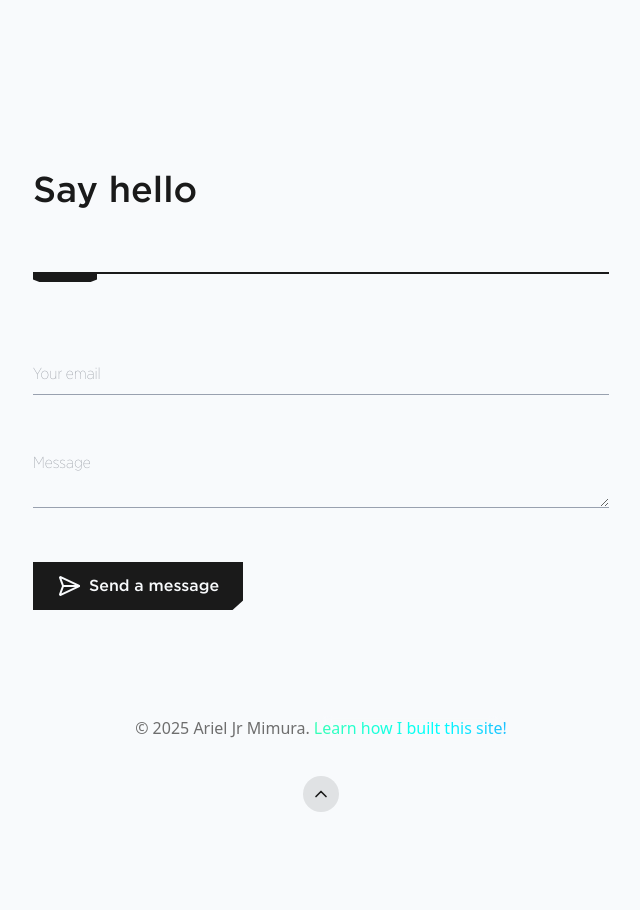
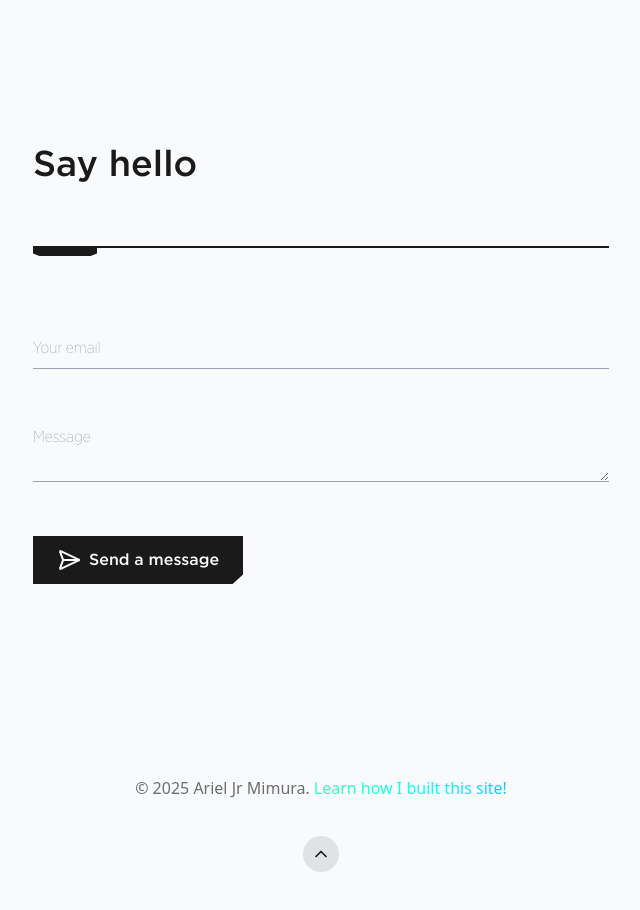
Before and after one commit to mimura-arieljr/chock, a React (Vite) app: page / in a window 1280 px wide. Shown: the part 2300-3210 px from the top of the page, without its empty margins (319-959 px from the left). Before the commit the page ends 3160 px from the top, so only its background shows below. Built offline with nearby package versions, Linux system fonts and the light colour scheme; a web font is replaced by a local one.

Commit message:
CHCK: Fixed footer spacing, removed unneccesary asset

```diff
--- a/src/components/ContactSection.tsx
+++ b/src/components/ContactSection.tsx
@@ -71,7 +71,7 @@ export const ContactSection = () => {
   };
 
   return (
-    <section id="Contact" className="min-h-[500px] flex items-center justify-center px-4">
+    <section id="Contact" className="min-h-[500px] flex items-center justify-center pb-20 px-4">
       <div className="max-w-xl w-full flex flex-col gap-y-8">
         <h2 className="text-[25px] md:text-[36px] font-gotham mb-6 text-primary text-start">
           <DecryptedText
--- a/src/components/FooterSection.tsx
+++ b/src/components/FooterSection.tsx
@@ -4,7 +4,7 @@ import GradientText from '../components/Animations/GradientText'
 
 export const Footer = () => {
   return (
-    <footer className="py-12 px-4 relative mt-12 pt-8 text-[16px] text-center">
+    <footer className="py-12 px-4 relative mt-20 pt-8 text-[16px] text-center">
       <div className="flex flex-col items-center gap-4">
         <p className="font-gotham-light flex flex-wrap justify-center items-center gap-1">
           <span className="text-secondary">&copy; {new Date().getFullYear()} Ariel Jr Mimura.</span>
```
Also changed, not shown: public/assets/shabani.jpeg (deleted).
